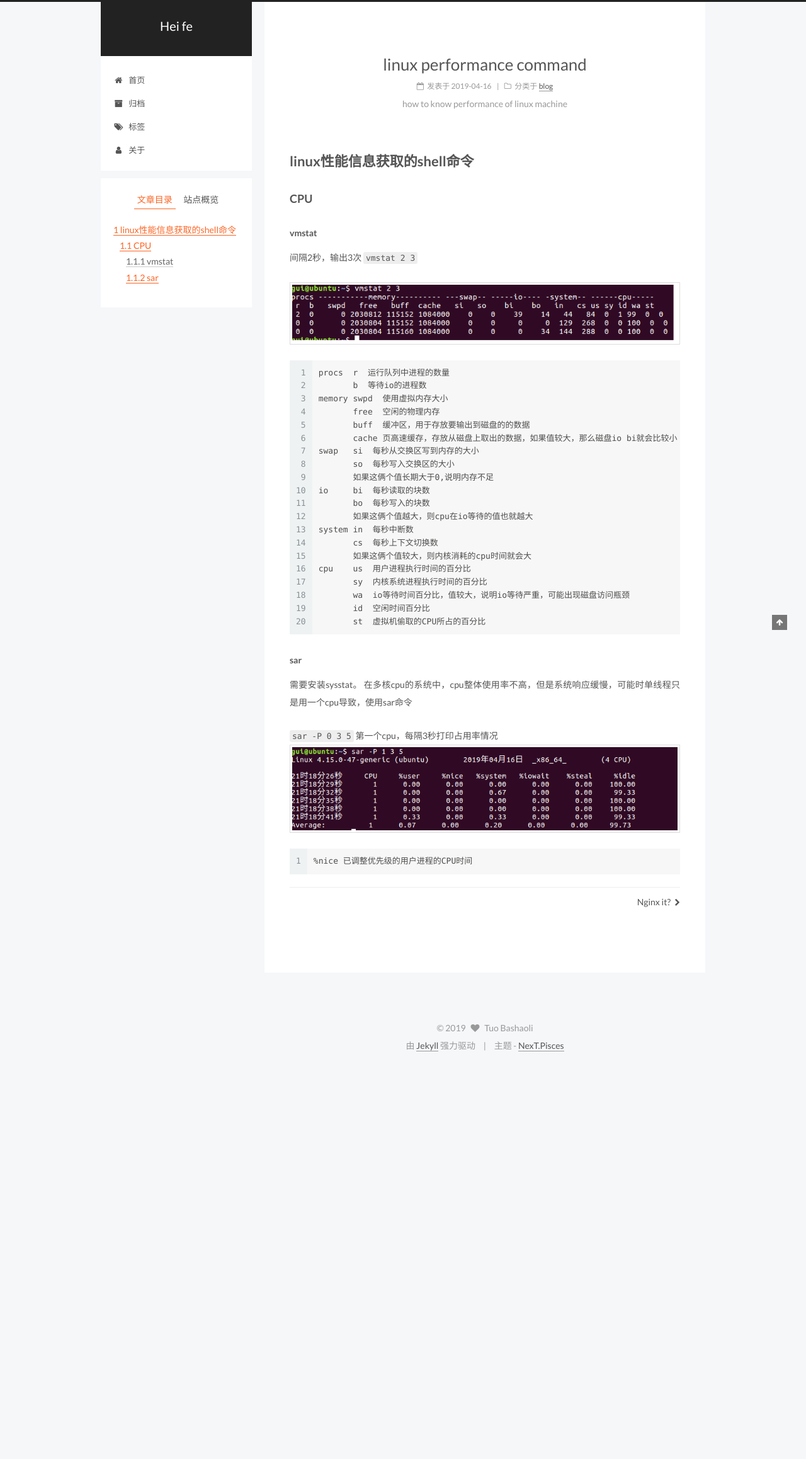
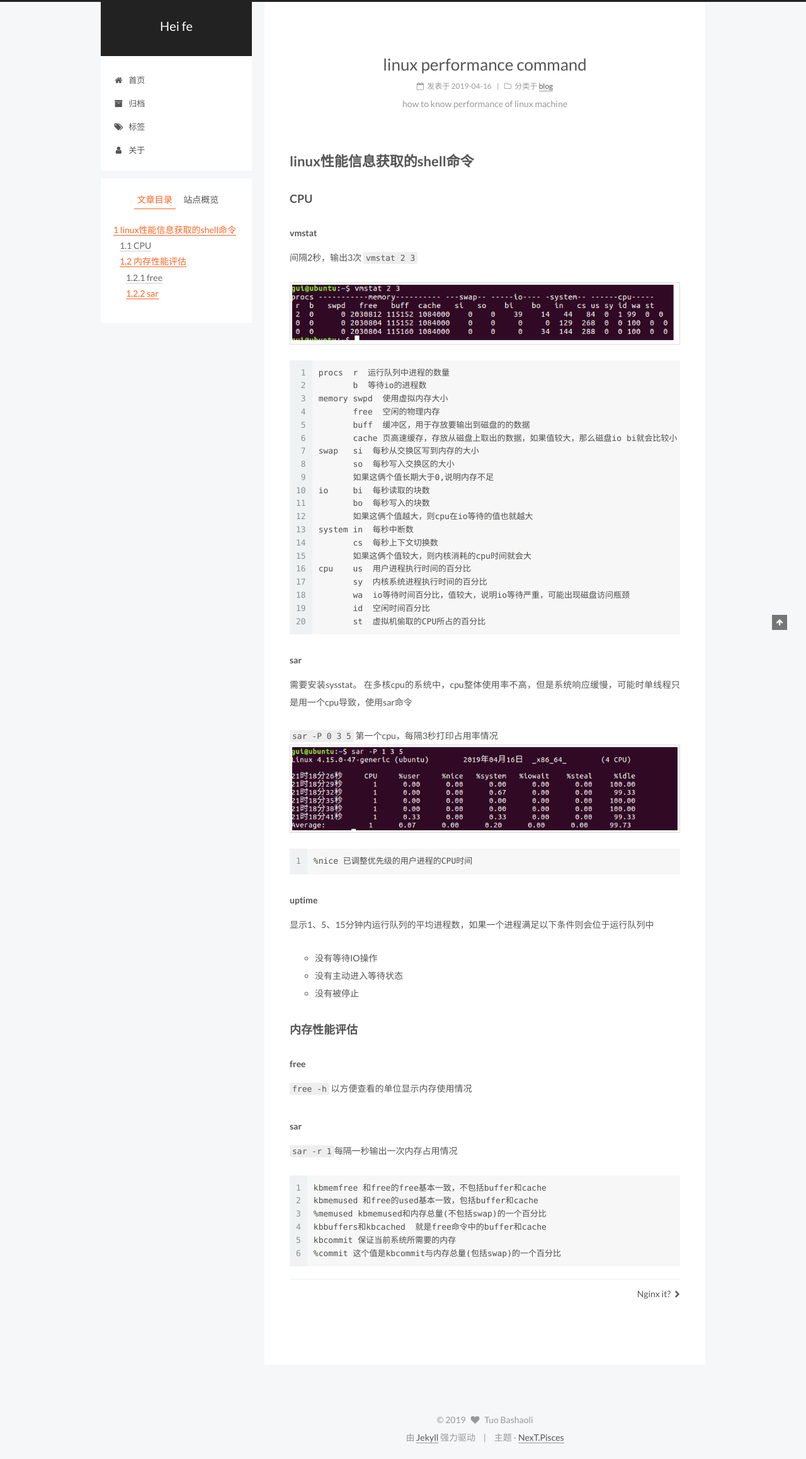
Before and after one commit to tuobashaoli/tuobashaoli.github.io, a Jekyll site: the page built from _posts/2019-04-16-linux-performance.markdown, in a window 1280 px wide. Shown: the whole page at 63% size. Built offline with Jekyll 4.4.1, drawn with Linux system fonts in a browser that asks for light colours; comment, search, counter and statistics services are not loaded; before the commit the page ends 1694 px from its top, so only the background shows below that.

Commit message:
update linux performance

````diff
--- a/_posts/2019-04-16-linux-performance.markdown
+++ b/_posts/2019-04-16-linux-performance.markdown
@@ -52,3 +52,30 @@ cpu    us  用户进程执行时间的百分比
 ```
 %nice 已调整优先级的用户进程的CPU时间
 ```
+
+##### uptime
+
+显示1、5、15分钟内运行队列的平均进程数，如果一个进程满足以下条件则会位于运行队列中
+
++ 没有等待IO操作
++ 没有主动进入等待状态
++ 没有被停止
+
+### 内存性能评估
+
+##### free
+
+`free -h` 以方便查看的单位显示内存使用情况
+
+##### sar
+
+`sar -r 1`每隔一秒输出一次内存占用情况
+
+```
+kbmemfree 和free的free基本一致，不包括buffer和cache
+kbmemused 和free的used基本一致，包括buffer和cache
+%memused kbmemused和内存总量(不包括swap)的一个百分比
+kbbuffers和kbcached  就是free命令中的buffer和cache
+kbcommit 保证当前系统所需要的内存
+%commit 这个值是kbcommit与内存总量(包括swap)的一个百分比
+```
````
